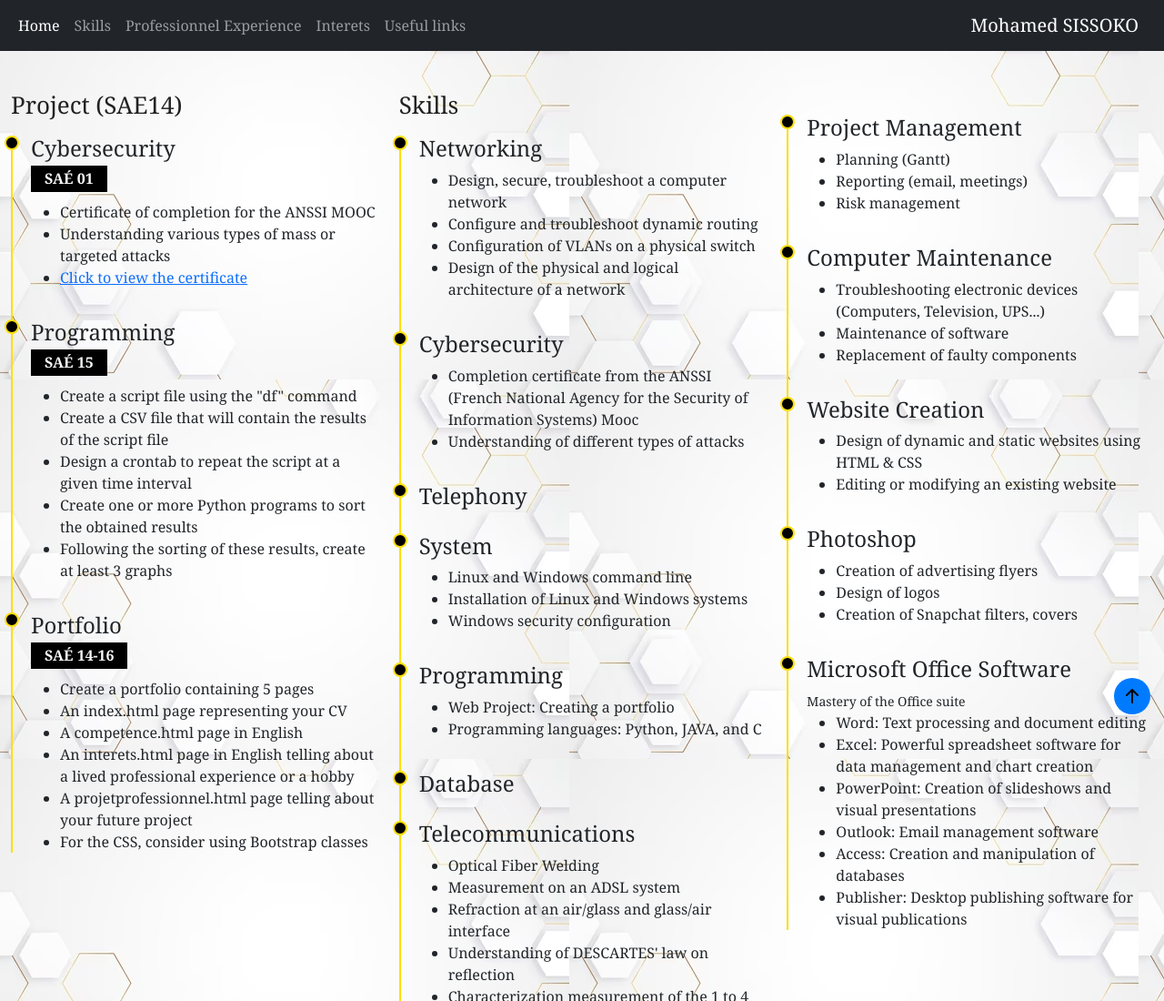
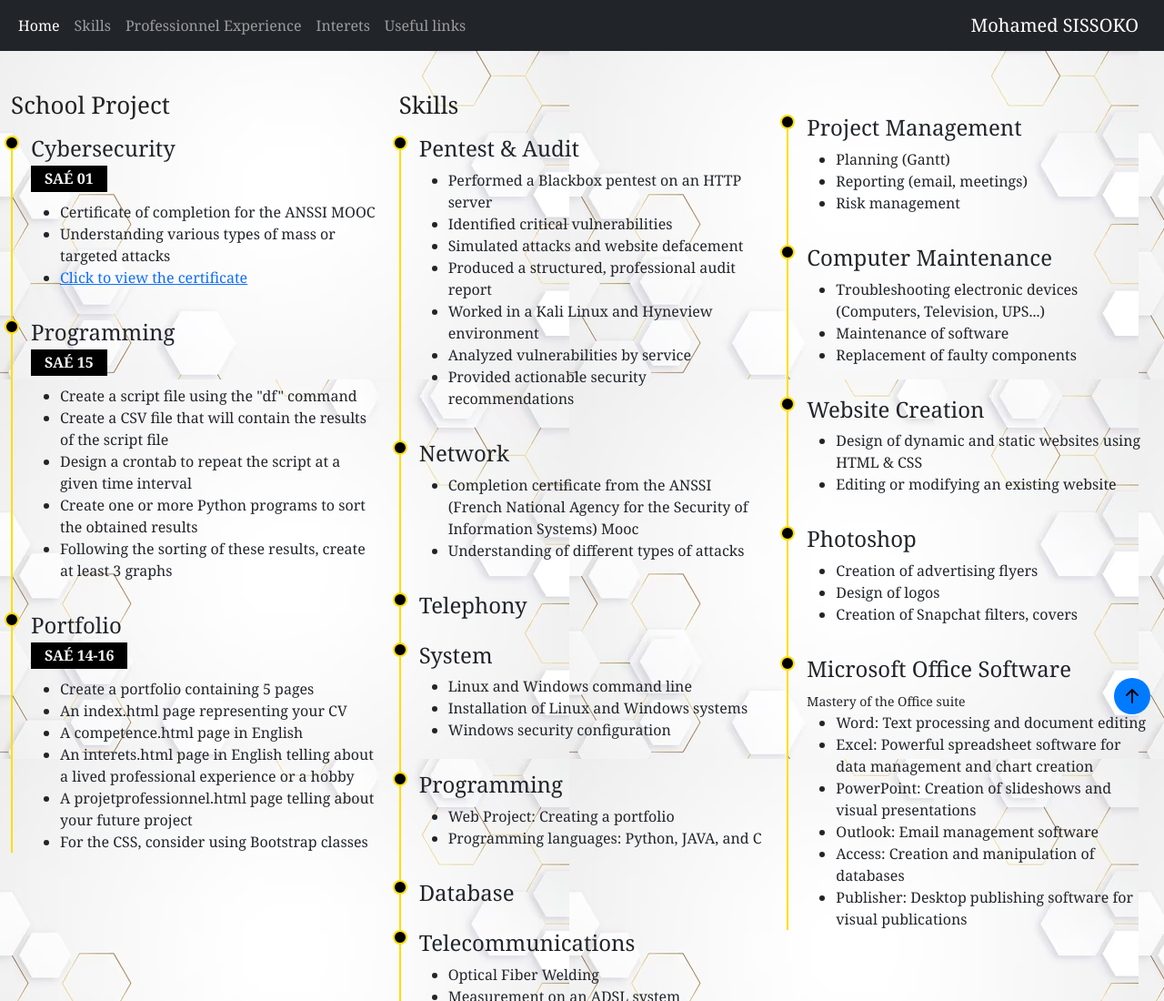
Before and after one commit to MOHAMEDdjoncoundaSissoko/portfolio, a plain HTML site: page competences.html in a window 1280 px wide. Shown: the top 1100 px of the page at 91% size. Drawn offline with nearby package versions, Linux system fonts and the light colour scheme.

Commit message:
Update competences.html

```diff
--- a/competences.html
+++ b/competences.html
@@ -46,11 +46,10 @@
   <section class="resume container-fluid">
     <div class="row">
       <article class="col-lg-4 col-md-12">
-        <h3 id="cyber" class="resume-title">Project (SAE14)</h3>
+        <h3 id="cyber" class="resume-title">School Project </h3>
         <aside class="resume-item">
             <h4 class="mb-1">Cybersecurity</h4>
             <h5 class="text-light">SAÉ 01</h5>
-
             <ul>
               <li>Certificate of completion for the ANSSI MOOC</li>
               <li>Understanding various types of mass or targeted attacks</li>
@@ -86,17 +85,20 @@
       <article class="col-lg-4 col-md-6">
         <h3 class="resume-title">Skills</h3>
         <aside class="resume-item">
-            <h4 id="net">Networking</h4>
+           <h4 id="net">Pentest & Audit</h4>
             <ul>
-              <li>Design, secure, troubleshoot a computer network</li>
-              <li>Configure and troubleshoot dynamic routing</li>
-              <li>Configuration of VLANs on a physical switch</li>
-              <li>Design of the physical and logical architecture of a network</li>
+              <li>Performed a Blackbox pentest on an HTTP server</li>
+              <li>Identified critical vulnerabilities</li>
+              <li>Simulated attacks and website defacement</li>
+              <li>Produced a structured, professional audit report</li>
+              <li>Worked in a Kali Linux and Hyneview environment</li>
+              <li>Analyzed vulnerabilities by service</li>
+              <li>Provided actionable security recommendations</li>
             </ul>
         </aside>
 
         <aside id="cyb" class="resume-item">
-            <h4>Cybersecurity</h4>
+            <h4>Network</h4>
             <ul>
               <li>Completion certificate from the ANSSI (French National Agency for the Security of Information Systems) Mooc</li>
               <li>Understanding of different types of attacks</li>
```
